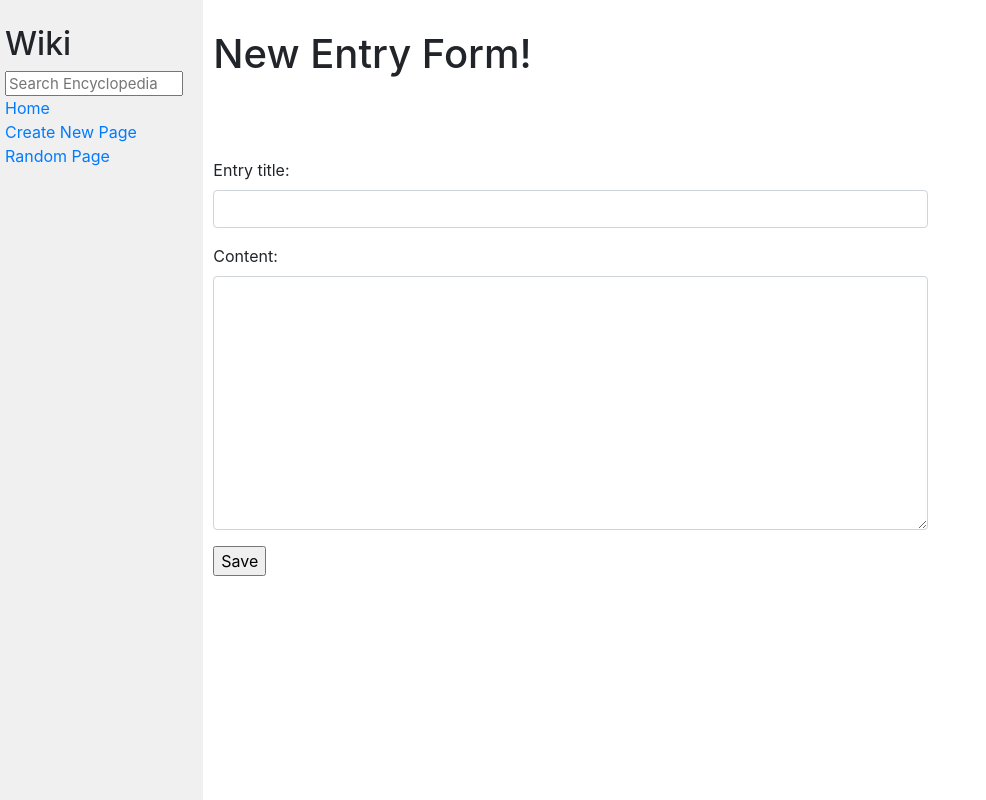
After one commit to NikolaJo123/wiki, a Django app: page /new_entry in a window 1280 px wide. The commit adds this page. Shown: the whole page, without its empty margins (0-986 px from the left). Run offline with Django 3.2, Linux system fonts and the light colour scheme; some libraries are stand-ins or nearby versions.

Commit message:
Completed project code.

```diff
--- /dev/null
+++ b/encyclopedia/forms.py
@@ -0,0 +1,9 @@
+from django import forms
+
+
+
+
+class NewEntryForm(forms.Form):
+    title = forms.CharField(label="Entry title", widget=forms.TextInput(attrs={'class': 'form-control col-md-8 col-lg-8'}))
+    content = forms.CharField(widget=forms.Textarea(attrs={'class': 'form-control col-md-8 col-lg-8', 'rows': 10}))
+    edit = forms.BooleanField(initial=False, widget=forms.HiddenInput(), required=False)
--- a/encyclopedia/templates/encyclopedia/layout.html
+++ b/encyclopedia/templates/encyclopedia/layout.html
@@ -12,17 +12,17 @@
         <div class="row">
             <div class="sidebar col-lg-2 col-md-3">
                 <h2>Wiki</h2>
-                <form>
+                <form action="{% url 'search' %}" method="GET">
                     <input class="search" type="text" name="q" placeholder="Search Encyclopedia">
                 </form>
                 <div>
                     <a href="{% url 'index' %}">Home</a>
                 </div>
                 <div>
-                    Create New Page
+                    <a href="{% url 'new_entry' %}">Create New Page</a>
                 </div>
                 <div>
-                    Random Page
+                    <a href="{% url 'random_page' %}">Random Page</a>
                 </div>
                 {% block nav %}
                 {% endblock %}
--- /dev/null
+++ b/encyclopedia/templates/encyclopedia/newentry.html
@@ -0,0 +1,30 @@
+{% extends "encyclopedia/layout.html" %}
+
+{% block title %}
+    Encyclopedia
+{% endblock %}
+
+{% block body %}
+    {% if edit %}
+        <h1>Edit Entry Form!</h1>
+    {% else %}
+        <h1>New Entry Form!</h1>
+    {% endif %}
+    <br>
+    <br>
+
+    {% if exist %}
+    <div class="alert alert-danger" role="alert">
+        This entry already exists. Please create a different entry.
+    </div>
+    {% endif %}
+    <br>
+
+    <div class="form-group">
+        <form action="{% url 'new_entry' %}" method="post">
+            {% csrf_token %}
+            {{ form.as_p }}
+            <input type = submit value="Save">
+        </form>
+    </div>
+{% endblock %}
--- a/encyclopedia/urls.py
+++ b/encyclopedia/urls.py
@@ -3,5 +3,10 @@ from django.urls import path
 from . import views
 
 urlpatterns = [
-    path("", views.index, name="index")
+    path("", views.index, name="index"),
+    path("wiki/<str:entry>", views.entry_page, name="entry_page"),
+    path("search", views.search, name="search"),
+    path("new_entry", views.new_entry, name="new_entry"),
+    path("random_page", views.random_page, name="random_page"),
+    path("wiki/<str:entry>/edit", views.edit_page, name="edit_page"),
 ]
--- a/encyclopedia/views.py
+++ b/encyclopedia/views.py
@@ -1,9 +1,111 @@
+import random
+from markdown2 import Markdown
 from django.shortcuts import render
+from django.http import HttpResponse, HttpResponseRedirect
+from django.urls import reverse
+from django import forms as frm
+from . import util, forms
 
-from . import util
+
 
 
 def index(request):
     return render(request, "encyclopedia/index.html", {
         "entries": util.list_entries()
     })
+
+
+def entry_page(request, entry):
+    mrk = Markdown()
+    entrypage= util.get_entry(entry)
+
+    if entrypage is None:
+        return render(request, 'encyclopedia/nonexistingentry.html', {"entrytitle": entry})
+    else:
+        context = {
+            "entry": mrk.convert(entrypage),
+            "entrytitle": entry
+        }
+        return render(request, "encyclopedia/entrypage.html", context)
+
+
+def search(request):
+    query = request.GET.get('q', '')
+    search_entry = util.get_entry(query)
+    list_entries = util.list_entries()
+
+    if search_entry is not None:
+        return HttpResponseRedirect(reverse('entry_page', kwargs={'entry': query}))
+    else:
+        substring = []
+        for entry in list_entries:
+            if query.lower() in entry.lower():
+                substring.append(entry)
+
+        context = {
+            "entries": substring,
+            "search": True,
+            "query": query
+        }
+        return render(request, "encyclopedia/index.html", context)
+
+
+def new_entry(request):
+    if request.method == "POST":
+        form = forms.NewEntryForm(request.POST)
+        if form.is_valid():
+            title = form.cleaned_data['title']
+            content = form.cleaned_data['content']
+            get_entry = util.get_entry(title)
+
+            if get_entry is None or form.cleaned_data["edit"] is True:
+                util.save_entry(title, content)
+                return HttpResponseRedirect(reverse("entry_page", kwargs={'entry': title}))
+            else:
+                context = {
+                    'form': form,
+                    'exist': True,
+                    'entry': title
+                }
+                return render(request, "encyclopedia/newentry.html", context)
+        else:
+            context = {
+                'form': form,
+                'exist': False
+            }
+            return render(request, "encyclopedia/newentry.html", context)
+    else:
+        context = {
+            'form': forms.NewEntryForm(),
+            'existing': False
+        }
+
+        return render(request, "encyclopedia/newentry.html", context)
+
+
+def edit_page(request, entry):
+    get_entry = util.get_entry(entry)
+    if get_entry is None:
+        return render(request, "encyclopedia/nonexistingentry.html", {"entrytitle": entry})
+    else:
+        form = forms.NewEntryForm()
+        form.fields["title"].initial = entry
+        form.fields["title"].widget = frm.HiddenInput()
+        form.fields["content"].initial = get_entry
+        form.fields["edit"].initial = True
+
+        context = {
+            "form": form,
+            "title": form.fields["title"].initial,
+            "edit": form.fields["edit"].initial
+        }
+
+        return render(request, "encyclopedia/newentry.html", context)
+
+
+
+def random_page(request):
+    entries = util.list_entries()
+    random_entry = random.choice(entries)
+
+    return HttpResponseRedirect(reverse("entry_page", kwargs={"entry": random_entry}))
```
Also changed, not shown: encyclopedia/templates/encyclopedia/entrypage.html (added, +12 -0 lines), encyclopedia/templates/encyclopedia/index.html (+6 -2 lines), encyclopedia/templates/encyclopedia/nonexistingentry.html (added, +11 -0 lines), entries/CSS.md (+2 -0 lines), entries/HTML.md (+10 -0 lines), entries/Java.md (added, +41 -0 lines).
